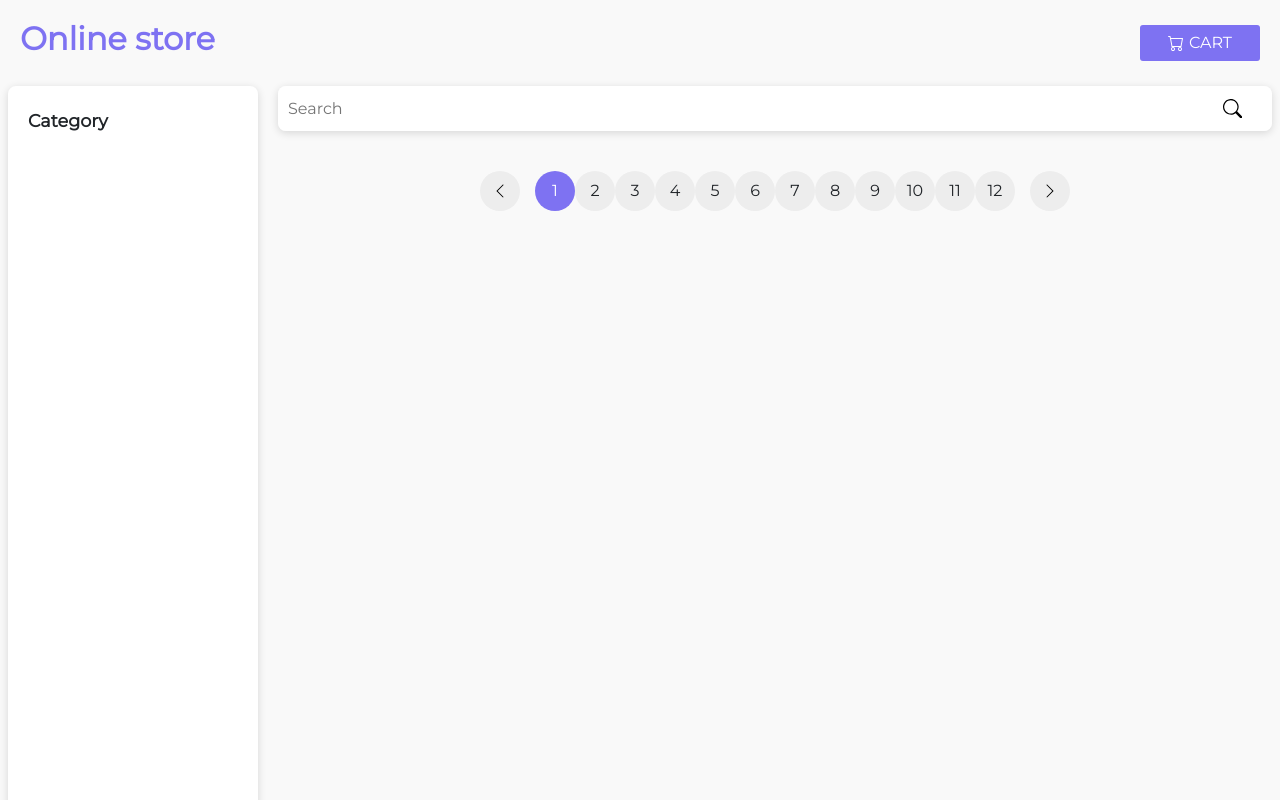
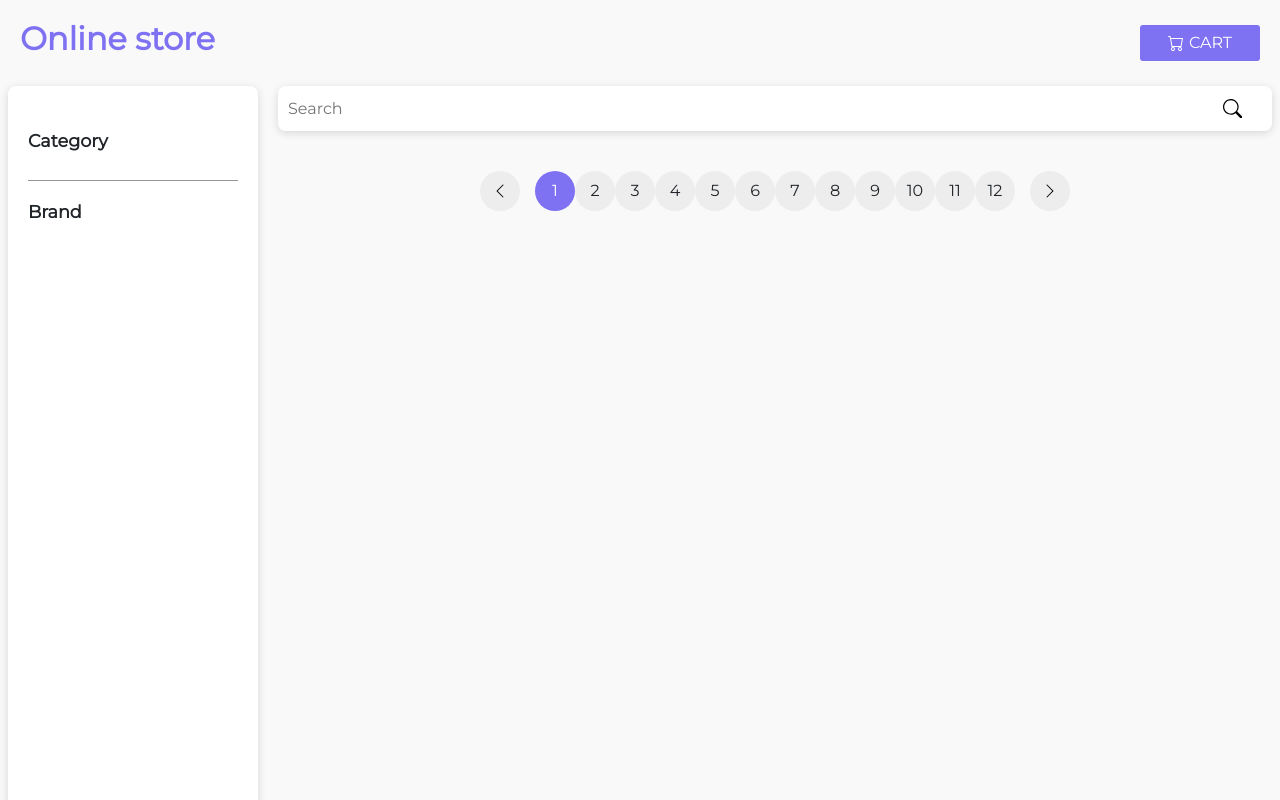
Before and after one commit to SviatLight/online-store-no-framework, a plain HTML site: page index.html in a window 1280 px wide. Shown: the top 800 px of the page. Drawn offline with nearby package versions, Linux system fonts and the light colour scheme; no server answers.

Commit message:
add brand & styled

```diff
--- a/index.js
+++ b/index.js
@@ -11,6 +11,7 @@ export default class OnlineStorePage {
     this.urlProduct = new URL('products', BACKEND_URL);
     this.urlProduct.searchParams.set('_limit', this.pageSize);
     this.urlCategory = new URL('categories', BACKEND_URL);
+    this.urlBrand = new URL('brands', BACKEND_URL);
     this.components = {};
 
     this.initComponents();
@@ -20,7 +21,9 @@ export default class OnlineStorePage {
     this.initEventListeners();
     this.update(1);
     this.loadCategories();
+    this.loadBrands();
     this.pushCategories();
+    this.pushBrands();
   }
 
   async loadData (pageNumber) {
@@ -39,12 +42,28 @@ export default class OnlineStorePage {
     return categories;
   }
 
+  async loadBrands () {
+    const response = await fetch(this.urlBrand);
+    const brands = await response.json();
+    console.log(brands);
+    return brands;
+  }
+
   async pushCategories () {
     const categories = await this.loadCategories();
     const category = new Category(categories);
     const categoryContainer = this.element.querySelector('#category');
 
     this.components.category = category;
+    categoryContainer.append(this.components.category.element);
+  }
+
+  async pushBrands () {
+    const brands = await this.loadBrands();
+    const brand = new Category(brands);
+    const categoryContainer = this.element.querySelector('#brand');
+
+    this.components.category = brand;
     categoryContainer.append(this.components.category.element);
   }
 
@@ -57,6 +76,10 @@ export default class OnlineStorePage {
           <div class="left-side-wrapper">
             <div id="category" class="category">
               <h2>Category</h2>
+            </div>
+            <div class="separate-decor"></div>
+            <div id="brand" class="brand">
+              <h2>Brand</h2>
             </div>
           </div>
         </div>
--- a/style.css
+++ b/style.css
@@ -61,9 +61,13 @@ body {
     background-color: #fff;
 }
 
-.category h2{
+.left-side-wrapper h2{
     font-size: 1.1rem;
     font-weight: 600;
+}
+
+.category {
+    padding: 20px 0;
 }
 
 .category-item {
@@ -71,6 +75,18 @@ body {
     font-weight: 300;
     color: #2c2c2c;
     line-height: 35px;
+    opacity: .9;
+}
+
+.separate-decor {
+    width: 100%;
+    height: 1px;
+    background-color: #2c2c2c;
+    opacity: .5;
+}
+
+.brand {
+    padding: 20px 0;
 }
 
 @media (max-width: 992px) {
```
